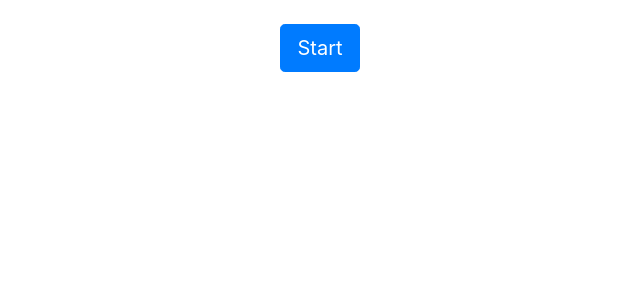
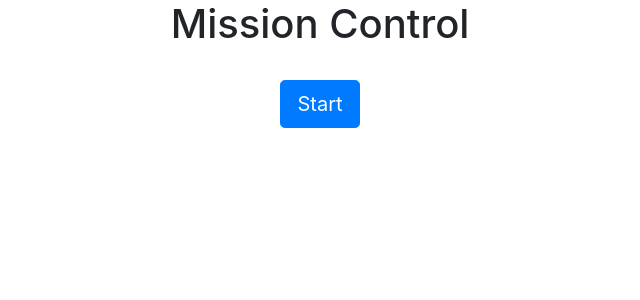
Before and after one commit to doakcovington/MissionControl, a React (Create React App) app: page / in a window 1280 px wide. Shown: the top 300 px of the page, without its empty margins (320-960 px from the left). Built offline with nearby package versions, Linux system fonts and the light colour scheme.

Commit message:
Added title to start screen

```diff
--- a/src/components/FlightControl.tsx
+++ b/src/components/FlightControl.tsx
@@ -12,6 +12,7 @@ const FlightControl: React.FC = () => {
   if (start === false) {
     return (
     <Container>
+      <h1>Mission Control</h1>
       <Row>
         <Col className="mt-4">
           <Button size="lg" onClick={() =>  {setStart(true)}}>Start</Button>
```
